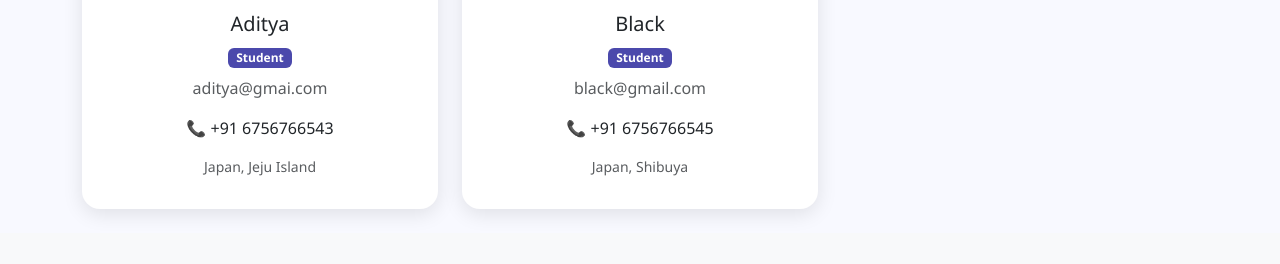
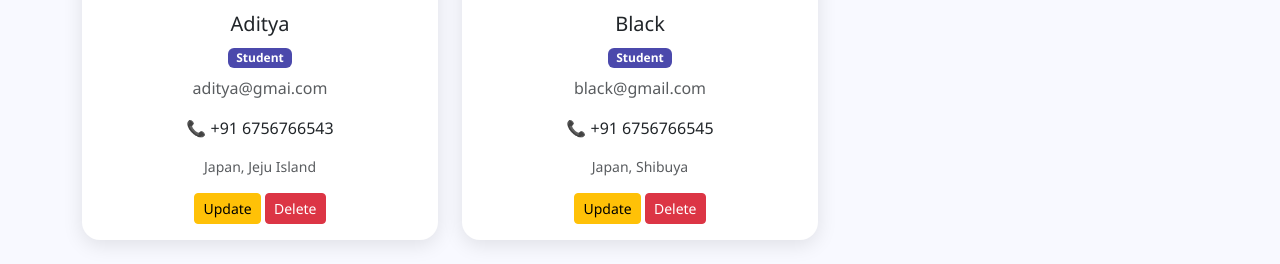
Before and after one commit to miheer69541-ops/django-student-portal, a Django app: page / in a window 1280 px wide. Shown: the part 593-857 px from the top of the page. Before the commit the page ends 807 px from the top, so only its background shows below. Run offline with Django 5.2, Linux system fonts and the light colour scheme; data comes from the database, SQL or seed files in the repository; both versions use the stored data as it was after the commit.

Commit message:
Added update and delete functionality for students

```diff
--- a/students/templates/home.html
+++ b/students/templates/home.html
@@ -113,7 +113,14 @@ Student
 <p class="small text-muted">
 {{ student.address }}
 </p>
-
+<a href="/update/{{ student.id }}/" class="btn btn-warning btn-sm">
+Update
+</a>
+<a href="/delete/{{ student.id }}/"
+class="btn btn-danger btn-sm"
+onclick="return confirm('Are you sure you want to delete this student?')">
+Delete
+</a>
 </div>
 
 </div>
--- a/students/urls.py
+++ b/students/urls.py
@@ -2,6 +2,10 @@ from django.urls import path
 from . import views
 
 urlpatterns = [
+
     path('', views.home, name='home'),
     path('register/', views.register, name='register'),
+    path('update/<int:id>/', views.update_student, name='update_student'),
+    path('delete/<int:id>/', views.delete_student, name='delete_student'),
+
 ]
--- a/students/views.py
+++ b/students/views.py
@@ -1,7 +1,7 @@
+from django.shortcuts import render, redirect, get_object_or_404
+from .models import Student
+from .forms import StudentForm
 
-from django.shortcuts import render, redirect
-from .forms import StudentForm
-from .models import Student
 
 def home(request):
     students = Student.objects.all()
@@ -17,3 +17,23 @@ def register(request):
         form = StudentForm()
 
     return render(request,'register.html',{'form':form})
+
+
+def update_student(request, id):
+    student = get_object_or_404(Student, id=id)
+
+    if request.method == 'POST':
+        form = StudentForm(request.POST, request.FILES, instance=student)
+        if form.is_valid():
+            form.save()
+            return redirect('home')
+    else:
+        form = StudentForm(instance=student)
+
+    return render(request,'register.html',{'form':form})
+
+
+def delete_student(request, id):
+    student = get_object_or_404(Student, id=id)
+    student.delete()
+    return redirect('home')
```
Also changed, not shown: db.sqlite3.
